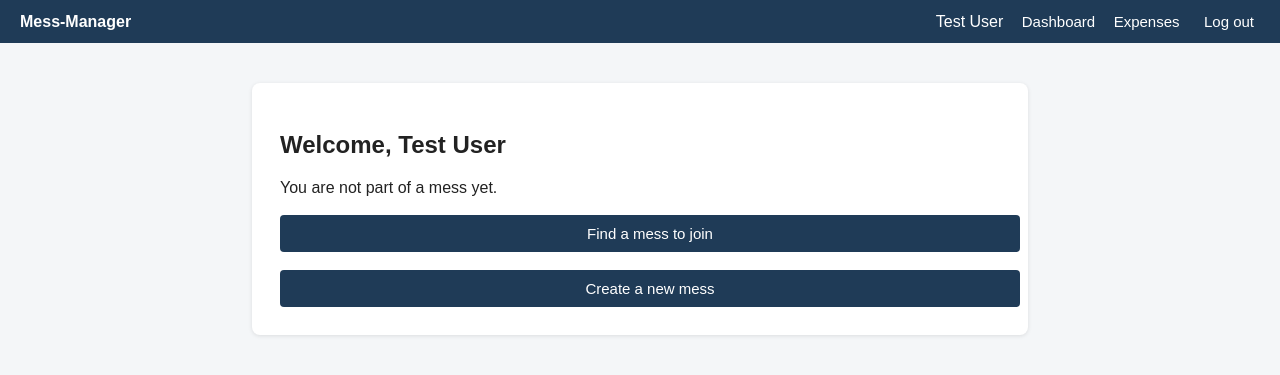
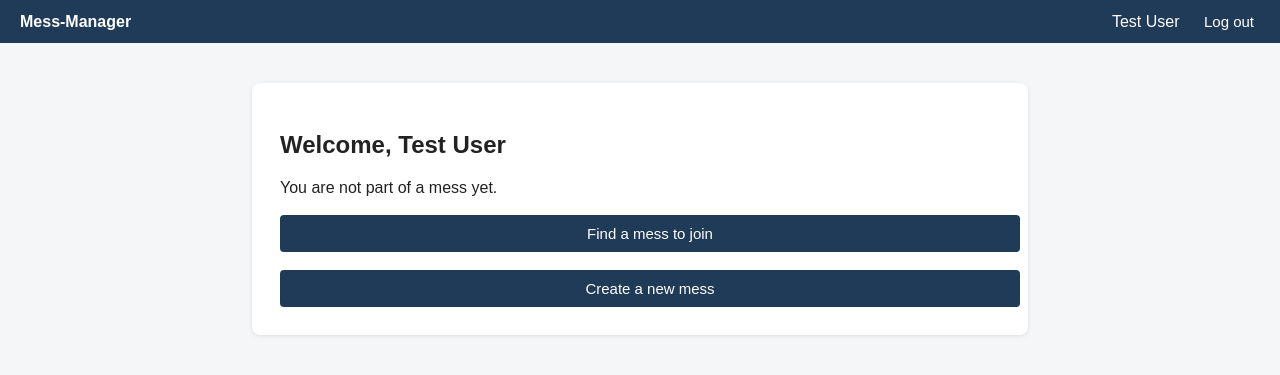
Before and after one commit to fardinfaiaz/mess-manager, a Laravel app: page /dashboard in a window 1280 px wide. Shown: the top 375 px of the page. Run offline with Laravel 12, Linux system fonts and the light colour scheme; a user stored in the database is signed in; data comes from the database, SQL or seed files in the repository; data that the repository does not hold is empty.

Commit message:
Move F2 expenses link to dashboard to match team layout

```diff
--- a/resources/views/dashboard.blade.php
+++ b/resources/views/dashboard.blade.php
@@ -44,6 +44,8 @@
 
         {{-- F10 Task tracking and duty exchange (Raziur) --}}
         <a class="btn" href="{{ route('duty-trades.index') }}">Duty exchanges</a>
+        {{-- F2 Utility and bazar expenses (Prithu) --}}
+        <a class="btn" href="{{ route('expenses.index') }}">Utility &amp; bazar expenses</a>
     @else
         <p>You are not part of a mess yet.</p>
         <a class="btn" href="{{ route('messes.search') }}">Find a mess to join</a>
--- a/resources/views/layouts/app.blade.php
+++ b/resources/views/layouts/app.blade.php
@@ -29,8 +29,6 @@
         <div>
             @auth
                 <span>{{ auth()->user()->name }}</span>
-                <a href="{{ route('dashboard') }}">Dashboard</a>
-                <a href="{{ route('expenses.index') }}">Expenses</a>
                 <form method="POST" action="{{ route('logout') }}" style="display:inline">
                     @csrf
                     <button type="submit">Log out</button>
```
